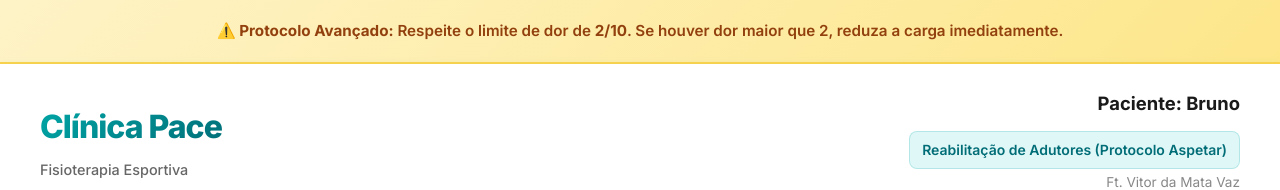
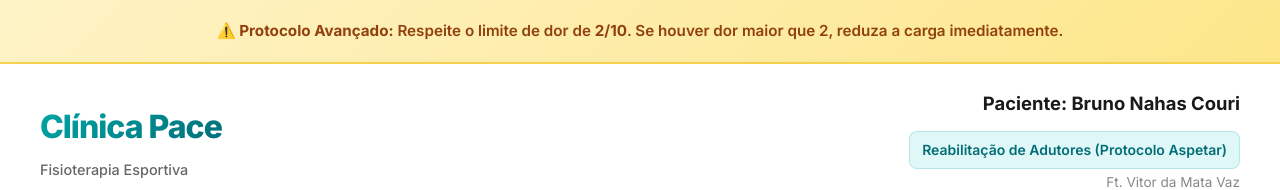
Before and after one commit to vmvaz1935/treinobruno, a plain HTML site: page bruno.html in a window 1280 px wide. Shown: the top 190 px of the page. Drawn offline with Linux system fonts and the light colour scheme.

Commit message:
Atualiza nome completo do paciente para Bruno Nahas Couri

```diff
--- a/bruno.html
+++ b/bruno.html
@@ -437,7 +437,7 @@
                 <p style="font-size: 0.9rem; color: #666;">Fisioterapia Esportiva</p>
             </div>
             <div class="patient-info">
-                <div class="patient-name">Paciente: Bruno</div>
+                <div class="patient-name">Paciente: Bruno Nahas Couri</div>
                 <div class="diagnosis">Reabilitação de Adutores (Protocolo Aspetar)</div>
                 <div style="font-size: 0.85rem; color: #888; margin-top: 2px;">Ft. Vitor da Mata Vaz</div>
             </div>
```
Also changed, not shown: index.html (+1 -1 lines).
